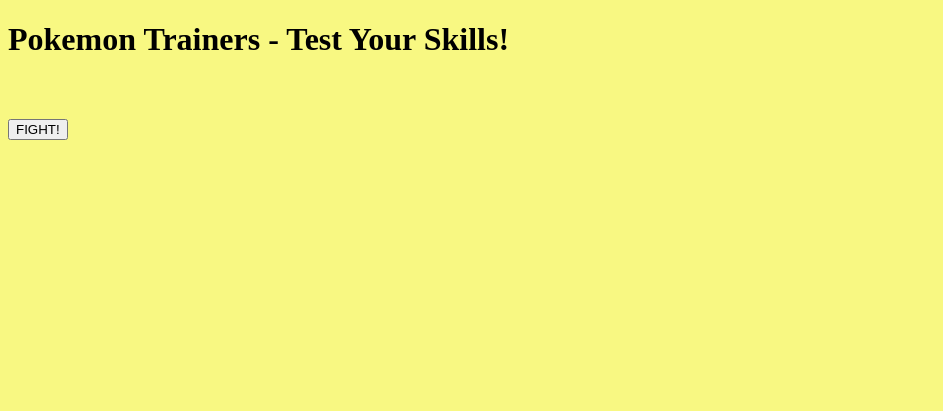
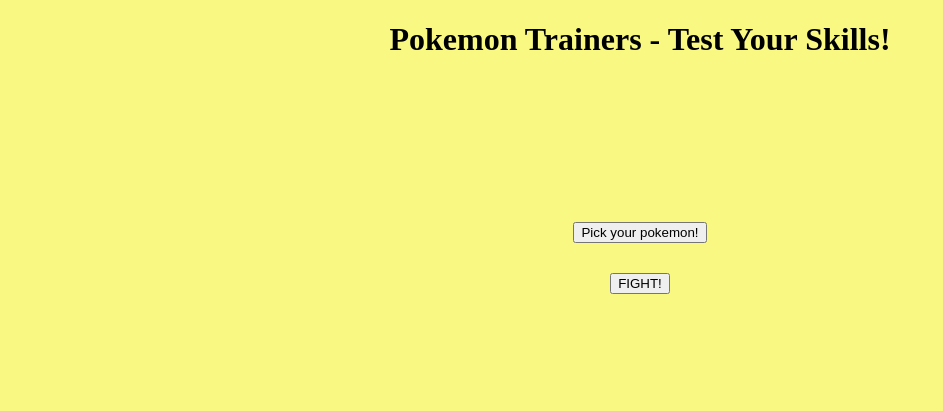
Before and after one commit to lalicia/Pokemon_Battle, a plain HTML site: page index.html in a window 1280 px wide. Shown: the whole page, without its empty margins (0-943 px from the left). Drawn offline with Linux system fonts and the light colour scheme.

Commit message:
Basic layout completed

```diff
--- a/index.html
+++ b/index.html
@@ -13,19 +13,26 @@
 
 <body>
     <h1>Pokemon Trainers - Test Your Skills!</h1>
+    <div class="main-body">
         <section id="pokemon-1">
+            <div class="pokemon-1-container">
                 <img id="pokemon-1-image">
                 <h3 id="pokemon-1-name"></h3>
                 <h4 id="pokemon-1-move"></h4>
-
+            </div>
         </section>
-    <button type="button" id="get-pokemon">FIGHT!</button>
+        <div class="button">
+            <button type="button" id="get-pokemon">Pick your pokemon!</button>
+            <button type="button" id="fight-button">FIGHT!</button>
+        </div>
         <section id="pokemon-2">
+            <div class="pokemon-2-container">
                 <img id="pokemon-2-image">
                 <h3 id="pokemon-2-name"></h3>
                 <h4 id="pokemon-2-move"></h4>
-
+            </div>
         </section>
+    </div>
 
     <script src="main.js"></script>
 </body>
--- a/main.js
+++ b/main.js
@@ -67,6 +67,9 @@ button1.addEventListener("click", getPokemon);
 
 // If same pokemon returned return different ones??
 
+let moveArray1 = [];
+let moveArray2 = [];
+
 async function fightMove1(pokeURL1) {
     // fetch info for pokemon selected by button
     let response = await fetch(pokeURL1);
@@ -74,16 +77,14 @@ async function fightMove1(pokeURL1) {
     // selects the moves from the data and picks a random number
     let moveSet = data.moves;
     let randomNum1 = Math.random();
-    let num1 = Math.floor(randomNum1 * moveSet.length-1);
+    let num1 = Math.floor(randomNum1 * moveSet.length - 1);
     // Use number to pick random move
     let pokemonMove1 = (data.moves[num1].move.name);
-    // Assign move to h4
-    let h4 = document.querySelector('#pokemon-1-move');
-    h4.innerText = pokemonMove1;
     // Return sprite to image
     let pokemonSprite = data.sprites.front_default;
     let pokemonImage = document.querySelector("#pokemon-1-image");
     pokemonImage.setAttribute("src", pokemonSprite);
+    moveArray1.push(pokemonMove1);
 }
 
 async function fightMove2(pokeURL2) {
@@ -94,17 +95,31 @@ async function fightMove2(pokeURL2) {
     // selects the moves from the data and picks a random number
     let moveSet = data.moves;
     let randomNum1 = Math.random();
-    let num1 = Math.floor(randomNum1 * moveSet.length-1);
+    let num1 = Math.floor(randomNum1 * moveSet.length - 1);
     // Use number to pick random move
     let pokemonMove2 = (data.moves[num1].move.name);
-    // Assign move to h4
-    let h4 = document.querySelector('#pokemon-2-move');
-    h4.innerText = pokemonMove2;
     // Return sprite to image
     let pokemonSprite = data.sprites.front_default;
     let pokemonImage = document.querySelector("#pokemon-2-image");
     pokemonImage.setAttribute("src", pokemonSprite);
+    moveArray2.push(pokemonMove2);
 }
+
+
+// Create function which is called in "Fight" button click
+//  - Create fight button
+//  - Create inline function with event listener
+//  - Create element to display attack points
+
+
+// Create function which tracks pokemon HP and takes attack points from total HP
+//  - When pokemon HP reaches 0, confirm box OR something on HTML to state who won and if you want to play again
+
+
+
+
+
+// console.log(pokemon1Move, pokemon2Move);
 
 // LOOK AT IS REFACTORING Separate Fight button
 //      - access the result of getPokemon function
--- a/styles.css
+++ b/styles.css
@@ -1,3 +1,44 @@
 body {
     background-color: rgb(248, 248, 130);
+
 }
+
+img {
+    min-height: 200px;
+    width: auto;
+}
+
+h1,
+h3 {
+    display: flex;
+    justify-content: center;
+}
+
+
+
+.main-body {
+    margin-top: 50px;
+    display: flex;
+    justify-content: center;
+    min-height: 300px;
+}
+
+#pokemon-1 {
+    margin-right: 50px;
+}
+
+#pokemon-2 {
+    margin-left: 50px;
+}
+
+.button {
+    display: flex;
+    flex-direction: column;
+    justify-content: center;
+    align-items: center;
+}
+
+#get-pokemon {
+    max-height: 30px;
+    margin-bottom: 30px;
+}
```
Lines whose indentation alone changed are shown as unchanged.
